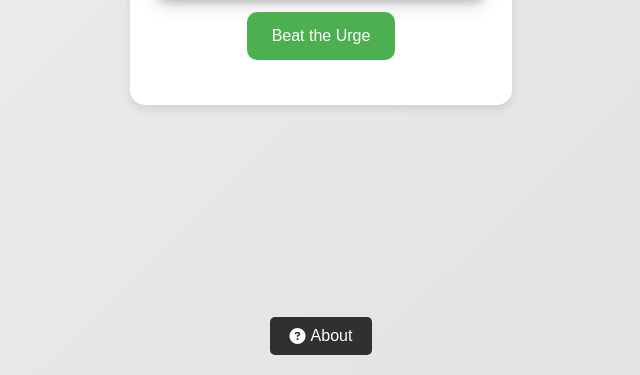
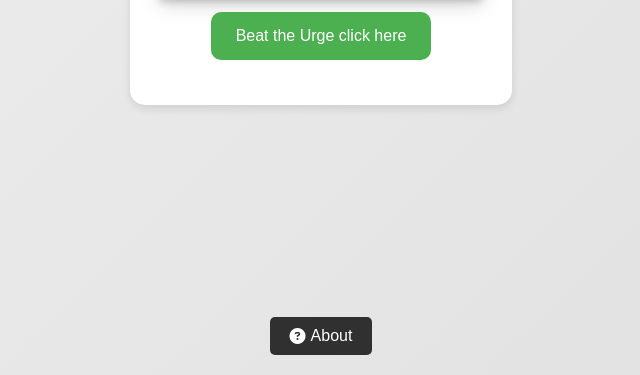
Before and after one commit to egpennington/staystrong, a plain HTML site: page index.html in a window 1280 px wide. Shown: the part 425-800 px from the top of the page, without its empty margins (319-959 px from the left). Drawn offline with Linux system fonts and the light colour scheme.

Commit message:
Update index.html
add span class="small" click here on activityButton

```diff
--- a/index.html
+++ b/index.html
@@ -19,7 +19,7 @@
         <p class="tagline">Empowering You to Overcome Every Craving</p>
       </div>
 
-        <button id="activityButton" class="activityButton">Beat the Urge</button>
+        <button id="activityButton" class="activityButton">Beat the Urge <span class="small">click here</span></button>
         <p id="activityDisplay"></p>
         <p id="quoteDisplay"></p>
     </div>
```
